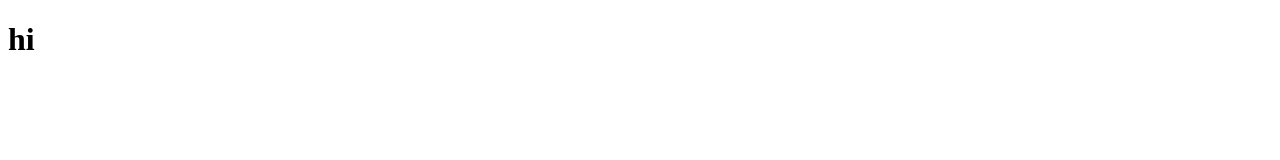
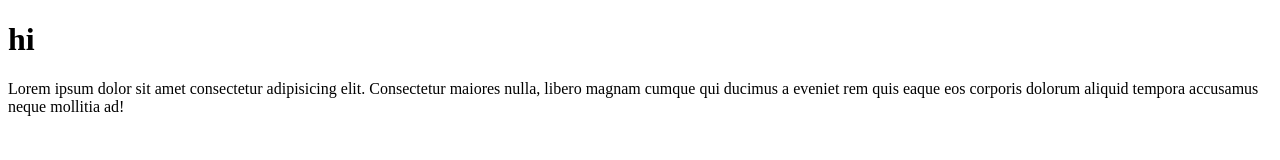
Before and after one commit to luigicode/test-55, a website: page index.html in a window 1280 px wide. Drawn offline with Linux system fonts and the light colour scheme.

```diff
--- a/index.html
+++ b/index.html
@@ -4,4 +4,11 @@
   <head>
     <h1>hi</h1>
   </head>
+  <body>
+    <p>
+      Lorem ipsum dolor sit amet consectetur adipisicing elit. Consectetur
+      maiores nulla, libero magnam cumque qui ducimus a eveniet rem quis eaque
+      eos corporis dolorum aliquid tempora accusamus neque mollitia ad!
+    </p>
+  </body>
 </html>
--- a/package.json
+++ b/package.json
@@ -2,7 +2,7 @@
   "name": "start-test",
   "version": "1.0.0",
   "description": "",
-  "main": "index.js",
+  "main": "index.html",
   "scripts": {
     "test": "echo \"Error: no test specified\" && exit 1"
   },
--- /dev/null
+++ b/style.css
@@ -0,0 +1,3 @@
+body {
+  color: red;
+}
```
Also changed, not shown: index.js (deleted).
